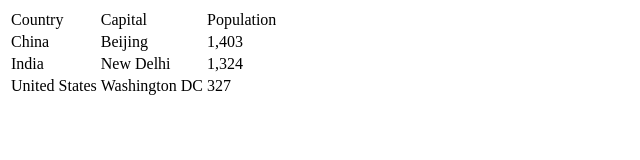
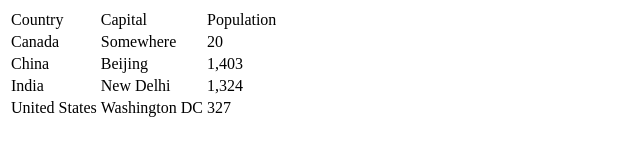
Before and after one commit to huangxg/hnotes, a plain HTML site: page tables/basics.html in a window 1280 px wide. Shown: the whole page, without its empty margins (0-640 px from the left). Drawn offline with Linux system fonts and the light colour scheme.

Commit message:
add Canada

```diff
--- a/tables/basics.html
+++ b/tables/basics.html
@@ -10,6 +10,11 @@
       <td>Country</td>
       <td>Capital</td>
       <td>Population</td>
+    </tr>
+    <tr>
+      <td>Canada</td>
+      <td>Somewhere</td>
+      <td>20</td>
     </tr>
     <tr>
       <td>China</td>
```
